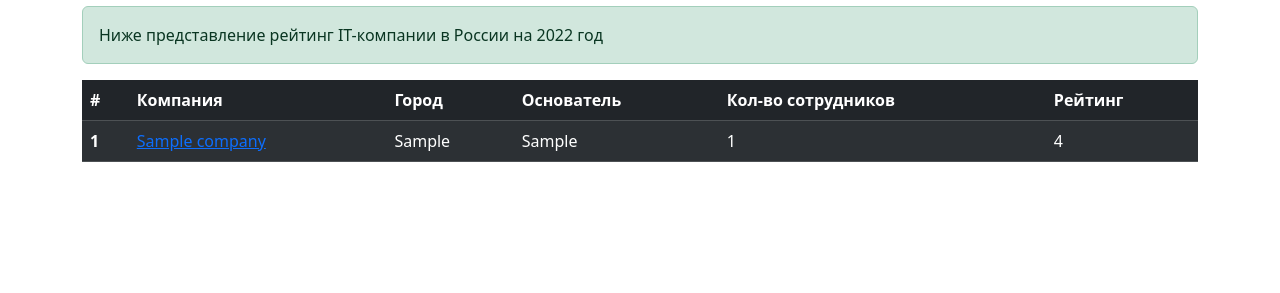
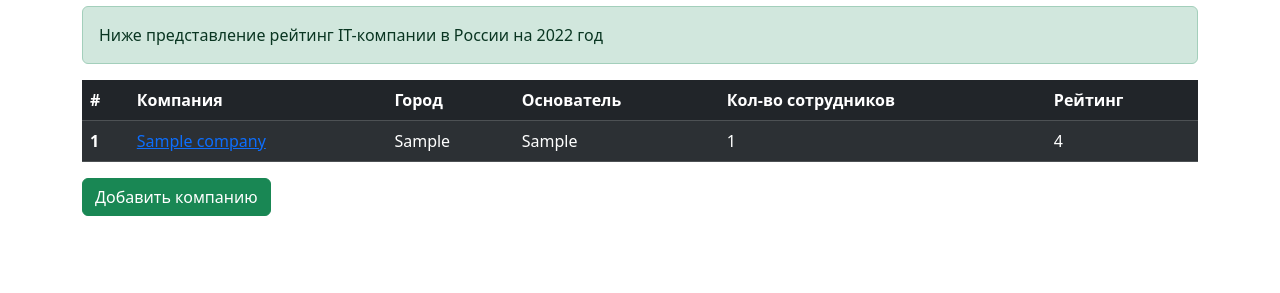
Before and after one commit to Swatlprus/Itcode-test, a Django app: page /rating/ in a window 1280 px wide. Shown: the part 417-710 px from the top of the page. Run offline with Django 4.2, Linux system fonts and the light colour scheme; tables that the repository leaves empty hold one stand-in row (values such as "Sample post"); some libraries are stand-ins or nearby versions.

Commit message:
Добавил кнопку "Добавить компанию"

```diff
--- a/core/templates/core/company_list.html
+++ b/core/templates/core/company_list.html
@@ -36,4 +36,6 @@
   </tbody>
 </table>
 
+ <a href="{% url 'core:company_create' %}" class="btn btn-success">Добавить компанию</a>
+
 {% endblock %}
```
